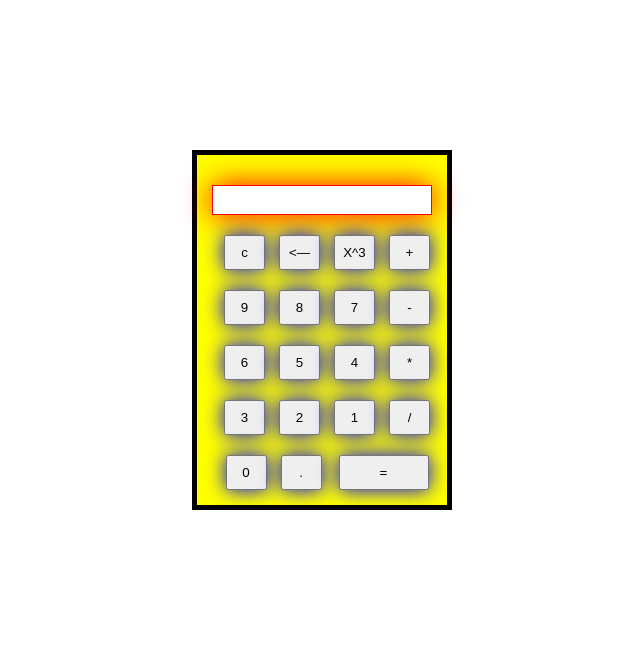
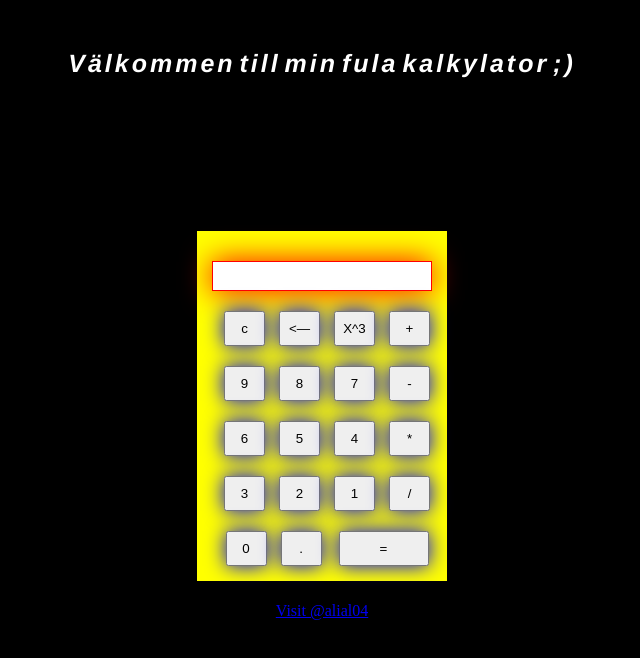
Before and after one commit to alial04/my_calculator, a plain HTML site: page index.html in a window 1280 px wide. Shown: the whole page, without its empty margins (318-958 px from the left). Drawn offline with Linux system fonts and the light colour scheme.

Commit message:
Re-designade sidan lite :)

```diff
--- a/design.css
+++ b/design.css
@@ -54,3 +54,17 @@
     color: black;
     font-weight: bold;
 }
+
+.enjoy-css {
+    -webkit-box-sizing: content-box;
+    -moz-box-sizing: content-box;
+    box-sizing: content-box;
+    border: none;
+    font: italic normal bold 25px/1 "annie-use-your-telescope", Helvetica, sans-serif;
+    color: white;
+    text-align: center;
+    -o-text-overflow: ellipsis;
+    text-overflow: ellipsis;
+    letter-spacing: 3px;
+    word-spacing: -6px;
+  }
--- a/index.html
+++ b/index.html
@@ -3,37 +3,43 @@
 
 <title>Calculator</title>
 
+<body style="background-color:black;">
+    </body>
 <body>
+        <br><div class="enjoy-css" ><br> Välkommen till min fula kalkylator ;)</div>
     <div id="Calculator">
         <form action="#" onsubmit="answer()">
-                <input type="text" id="display" pattern="[0-9+-/*()]+" autocomplete="off" title="Please input valid numbers or operators"><br>
+              <input type="text" id="display" pattern="[0-9+-/*()]+" autocomplete="off" title="Please input valid numbers or operators"><br>
 
                 <input type="button" value="c" id="keys" onclick="addtoscreen('C')">
                 <input type="button" value="<—" id="keys" onclick="backspace()">
                 <input type="button" value="X^3" id="keys" onclick="power(3)">
-                <input type="button" value="+" id="keys" onclick="addtoscreen('+')"><br>
+                <input type="button" value="+" id="keys" onclick="addtoscreen('+')">
 
                 <input type="button" value="9" id="keys" onclick="addtoscreen('9')">
                 <input type="button" value="8" id="keys" onclick="addtoscreen('8')">
                 <input type="button" value="7" id="keys" onclick="addtoscreen('7')">
-                <input type="button" value="-" id="keys" onclick="addtoscreen('-')"><br>
+                <input type="button" value="-" id="keys" onclick="addtoscreen('-')">
 
                 <input type="button" value="6" id="keys" onclick="addtoscreen('6')">
                 <input type="button" value="5" id="keys" onclick="addtoscreen('5')">
                 <input type="button" value="4" id="keys" onclick="addtoscreen('4')">
-                <input type="button" value="*" id="keys" onclick="addtoscreen('*')"><br>
+                <input type="button" value="*" id="keys" onclick="addtoscreen('*')">
 
                 <input type="button" value="3" id="keys" onclick="addtoscreen('3')">
                 <input type="button" value="2" id="keys" onclick="addtoscreen('2')">
                 <input type="button" value="1" id="keys" onclick="addtoscreen('1')">
-                <input type="button" value="/" id="keys" onclick="addtoscreen('/')"><br>
+                <input type="button" value="/" id="keys" onclick="addtoscreen('/')">
 
                 <input type="button" value="0" id="keys" onclick="addtoscreen('0')">
                 <input type="button" value="." id="keys" onclick="addtoscreen('.')">
                 <input type="button" value="=" id="equal" onclick="answer()">
 
         </form>
+<a class="github-button" href="https://github.com/alial04/my_calculator" data-size="large" aria-label="Visit @alial04 on GitHub">Visit @alial04</a>
     </div>
 <script src="logic.js"></script>
+<script async defer src="https://buttons.github.io/buttons.js"></script>
+<script type="text/javascript" script-name="annie-use-your-telescope" src="http://use.edgefonts.net/annie-use-your-telescope.js"></script>
 </body>
 </html>
```
